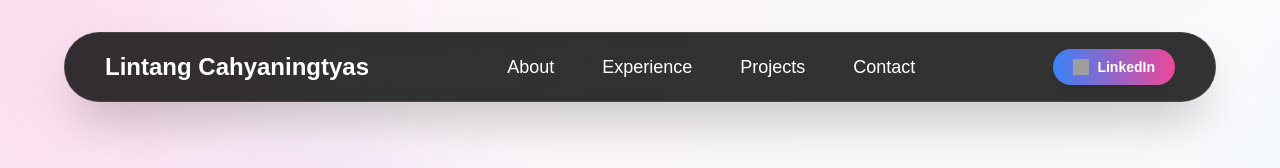
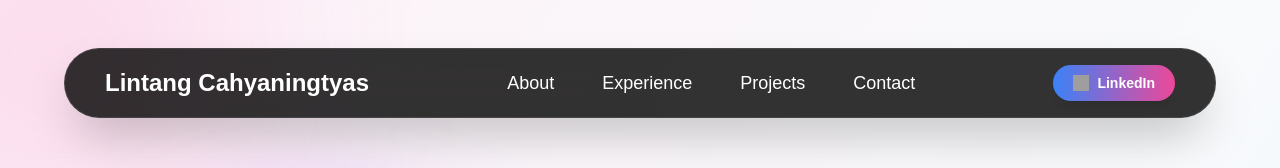
Before and after one commit to lintangntyas/portfolio, a Next.js app: page / in a window 1280 px wide. Shown: the top 168 px of the page. Built offline with nearby package versions, Linux system fonts and the light colour scheme; grey boxes are pictures that could not be loaded.

Commit message:
Update page.js

```diff
--- a/app/page.js
+++ b/app/page.js
@@ -13,7 +13,7 @@ export default function Home() {
       <div className="absolute top-[40%] left-[45%] w-[250px] h-[250px] bg-purple-200 rounded-full blur-[100px] opacity-30"></div>
 
       {/* NAVBAR */}
-      <nav className="max-w-6xl mx-auto bg-black/80 backdrop-blur-xl border border-white/10 rounded-3xl md:rounded-full px-5 md:px-10 py-4 flex flex-col md:flex-row items-center gap-4 md:gap-0 justify-between shadow-2xl relative z-10">
+      <nav className="sticky top-4 max-w-6xl mx-auto bg-black/80 backdrop-blur-xl border border-white/10 rounded-3xl md:rounded-full px-5 md:px-10 py-4 flex flex-col md:flex-row items-center gap-4 md:gap-0 justify-between shadow-2xl z-50">
 
         {/* LOGO */}
         <a
```
